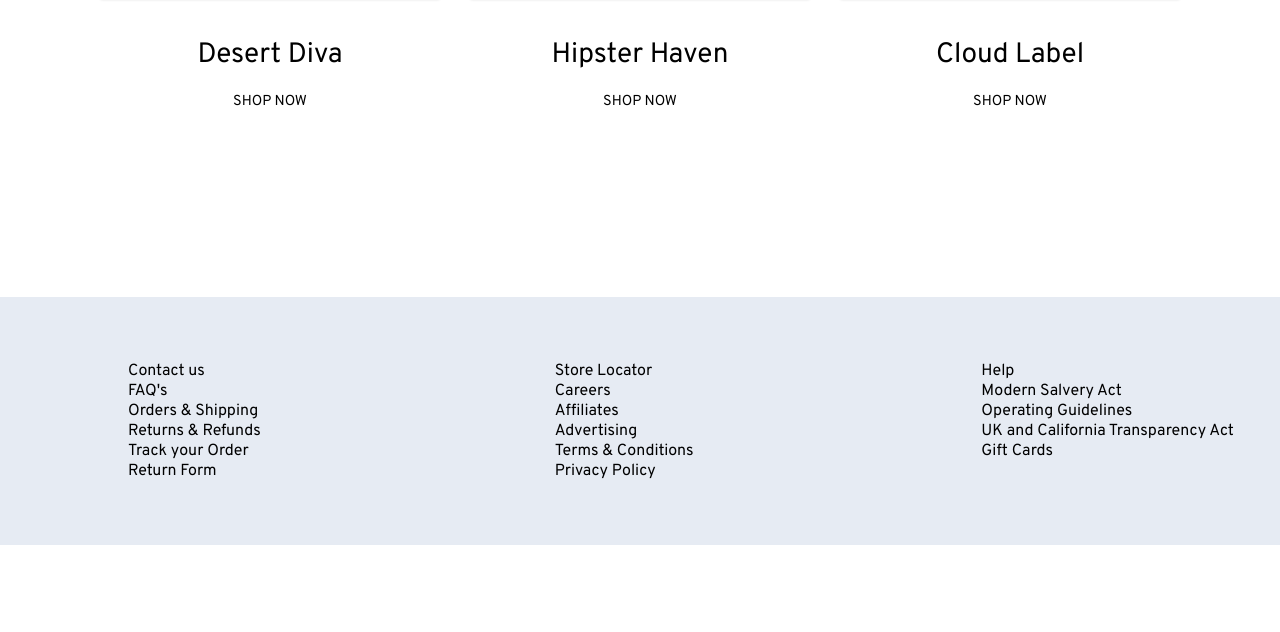
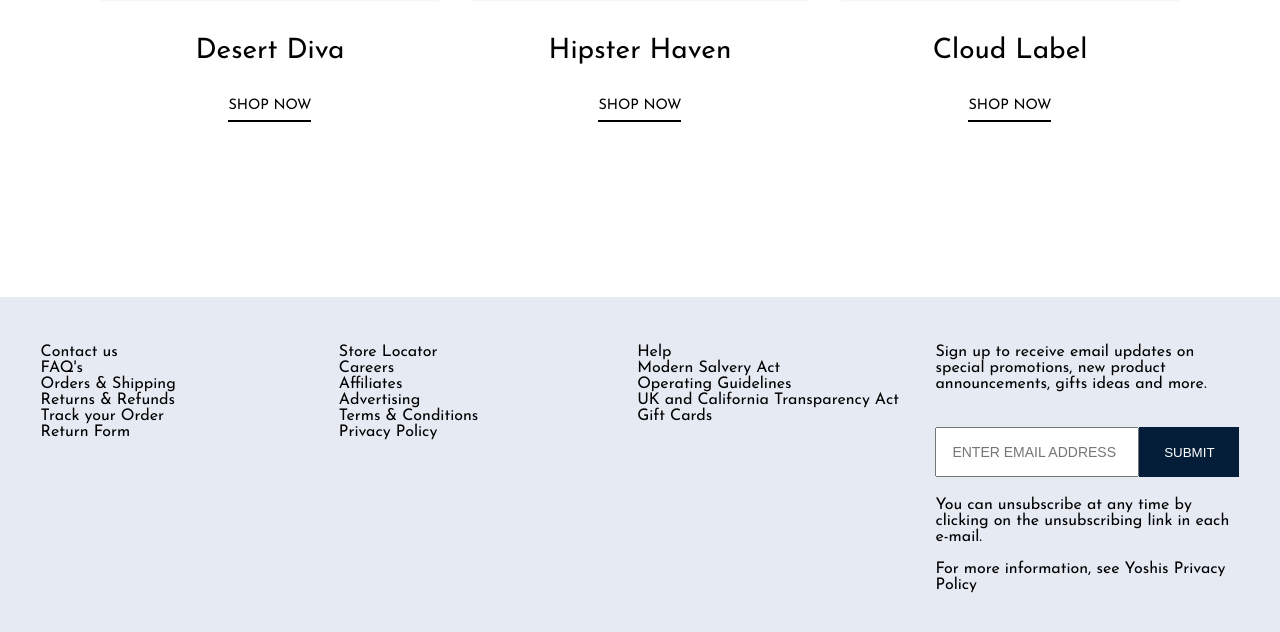
Before and after one commit to Bayo19/e-commerce-design---gssapplay, a plain HTML site: page index.html in a window 1280 px wide. Shown: the part 2568-3200 px from the top of the page. Before the commit the page ends 3113 px from the top, so only its background shows below. Drawn offline with nearby package versions, Linux system fonts and the light colour scheme.

Commit message:
making the footer responsive and other changes

```diff
--- a/index.css
+++ b/index.css
@@ -2,13 +2,13 @@
                             margin: 0;
                             padding: 0;
                             text-decoration: none;
-                            font-family: 'Overpass', sans-serif;
                         }
                         /* Desktop */
 
                         .container {
                             position: relative;
                             overflow: hidden;
+                            font-family: 'Josefin Sans', sans-serif;
                         }
 
                         .responsive-link {
@@ -42,6 +42,7 @@
 
                         .logo h2 {
                             cursor: pointer;
+                            font-family: 'Abril Fatface', cursive;
                         }
 
                         .logo a {
@@ -338,10 +339,35 @@
                         .fifth,
                         .sixth {
                             width: 340px;
-                            text-align: center;
+                            /* text-align: center; */
                             text-transform: uppercase;
                             font-size: 90%;
                             cursor: pointer;
+                            position: relative;
+                        }
+
+                        .fourth p,
+                        .fifth p,
+                        .sixth p {
+                            text-align: center;
+                            width: auto;
+                            line-height: 1.9;
+                            /* text-decoration: underline; */
+                        }
+
+                        .fourth p::before,
+                        .fifth p::before,
+                        .sixth p::before {
+                            content: "";
+                            position: absolute;
+                            bottom: 70px;
+                            width: 83px;
+                            height: 2px;
+                            margin: 5px 0 0;
+                            /* transition: all 0.2s ease-in-out;
+                            transition-duration: 0.35s;
+                            opacity: 1; */
+                            background-color: #000;
                         }
 
                         .explore {
@@ -364,23 +390,61 @@
                         .megafooter {
                             border-top-width: thin;
                             /* border-top: 0.8px solid grey; */
-                            padding: 5% 10%;
+                            padding: 2.5% 2%;
                             left: 0;
                             max-width: 100%;
                             width: 100vw;
                             display: grid;
-                            grid-template-columns: repeat(3, 1fr);
+                            grid-template-columns: repeat(4, 1fr);
                             background: rgba(107, 138, 184, 0.17);
+                            box-sizing: border-box;
                         }
 
                         .megafooter li {
                             display: flex;
                             flex-direction: column;
                             color: #000;
+                            padding: 15px;
+                            box-sizing: border-box;
                         }
 
                         .megafooter li a {
                             color: #000;
+                        }
+
+                        .mf-last {
+                            display: flex;
+                            flex-direction: column;
+                            box-sizing: border-box;
+                        }
+
+                        .mf-1 {
+                            padding-bottom: 15px;
+                        }
+
+                        .mf-2 {
+                            font-size: 14px;
+                            width: 170px;
+                            padding: 15px;
+                        }
+
+                        .mf-2-2 {
+                            width: 100px;
+                            border: none;
+                            background: rgb(4, 30, 58);
+                            color: #fff;
+                        }
+
+                        .mf-mid {
+                            padding: 20px 0;
+                            width: 100%;
+                            box-sizing: border-box;
+                            /* height: 100px; */
+                        }
+
+                        .mf-mid {
+                            display: flex;
+                            flex-direction: row;
                         }
                         /* S9/S9 + Android 7.0 */
 
@@ -595,7 +659,7 @@
                                 padding: 5%;
                                 left: 0;
                                 display: grid;
-                                grid-template-columns: repeat(3, 1fr);
+                                grid-template-columns: repeat(2, 1fr);
                                 grid-gap: 5px;
                                 box-sizing: border-box;
                             }
@@ -680,8 +744,12 @@
                                 padding: 5%;
                                 left: 0;
                                 display: grid;
-                                grid-template-columns: repeat(3, 1fr);
+                                grid-template-columns: repeat(1, 1fr);
                                 grid-gap: 5px;
+                                box-sizing: border-box;
+                            }
+                            .megafooter li {
+                                border-bottom: 1px solid #000;
                                 box-sizing: border-box;
                             }
                         }
@@ -697,4 +765,21 @@
                                 /* margin-top: 1px; */
                                 min-width: 100%;
                             }
+                            .megafooter {
+                                /* border-top-width: thin;
+                                border-top: 0.8px solid grey; */
+                                padding: 5%;
+                                left: 0;
+                                display: grid;
+                                grid-template-columns: repeat(1, 1fr);
+                                grid-gap: 5px;
+                                box-sizing: border-box;
+                            }
+                            .megafooter li {
+                                border-bottom: 1px solid #000;
+                                box-sizing: border-box;
+                            }
+                            .megafooter li:last-child {
+                                border: none;
+                            }
                         }
--- a/index.html
+++ b/index.html
@@ -5,7 +5,8 @@
     <meta charset="UTF-8">
     <meta name="viewport" content="width=device-width, initial-scale=1.0">
     <meta http-equiv="X-UA-Compatible" content="ie=edge">
-    <link href="https://fonts.googleapis.com/css?family=Overpass&display=swap" rel="stylesheet">
+    <link href="https://fonts.googleapis.com/css?family=Josefin+Sans&display=swap" rel="stylesheet">
+    <link href="https://fonts.googleapis.com/css?family=Abril+Fatface&display=swap" rel="stylesheet">
     <link rel="stylesheet" href="css/animate.css">
     <link rel="stylesheet" href="index.css">
     <link href="https://stackpath.bootstrapcdn.com/font-awesome/4.7.0/css/font-awesome.min.css" rel="stylesheet" integrity="sha384-wvfXpqpZZVQGK6TAh5PVlGOfQNHSoD2xbE+QkPxCAFlNEevoEH3Sl0sibVcOQVnN" crossorigin="anonymous">
@@ -265,9 +266,16 @@
 
         <div class="bm-container-2">
             <div class="bottom-menu-2">
-                <div class="fourth">shop now</div>
-                <div class="fifth">shop now</div>
-                <div class="sixth">shop now</div>
+                <div class="fourth">
+                    <p>shop now</p>
+                </div>
+                <div class="fifth">
+                    <p>shop now</p>
+                </div>
+                <div class="sixth">
+                    <p>shop now</p>
+                </div>
+
             </div>
         </div>
 
@@ -303,6 +311,22 @@
                     <a href="#">Gift Cards</a>
                     <!-- <a href="#">submenu 6</a> -->
                 </li>
+
+                <li>
+                    <div class="mf-last">
+                        <div class="mf-1">Sign up to receive email updates on special promotions, new product announcements, gifts ideas and more.</div>
+
+                        <div class="mf-mid">
+                            <div><input class="mf-2" type="text" placeholder="ENTER EMAIL ADDRESS"></div>
+                            <button class="mf-2-2">SUBMIT</button>
+                        </div>
+
+                        <div class="mf-3">
+                            You can unsubscribe at any time by clicking on the unsubscribing link in each e-mail.
+                            <br><br> For more information, see Yoshis Privacy Policy
+                        </div>
+                    </div>
+                </li>
             </ul>
         </footer>
     </div>
```
